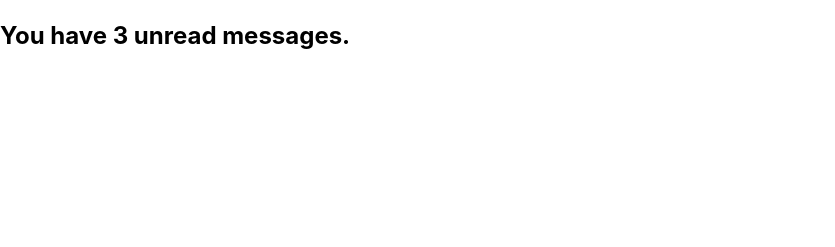
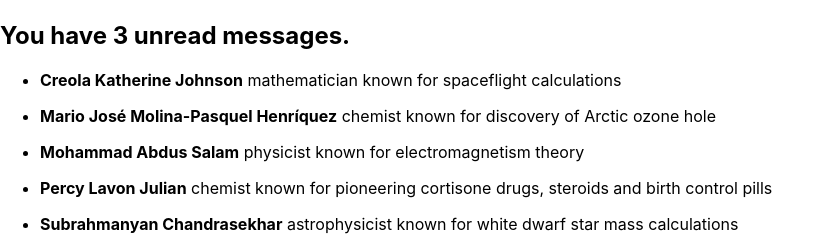
Before and after one commit to muthulakshmimurugan/reactjs, a React (Create React App) app: page / in a window 1280 px wide. Shown: the part 756-1003 px from the top of the page, without its empty margins (0-835 px from the left). Before the commit the page ends 826 px from the top, so only its background shows below. Built offline with nearby package versions, Linux system fonts and the light colour scheme.

Commit message:
rendering list

```diff
--- a/src/App.js
+++ b/src/App.js
@@ -5,6 +5,7 @@ import Clock from './lifecycle';
 import Toggle from './events';
 import LoginControl from './conditionalRendering';
 import Mailbox from './inlineIfConditional';
+import List from './renderingList';
 
  function AppTest() {
   const messages = ['React', 'Re: React', 'Re:Re: React'];
@@ -17,6 +18,7 @@ import Mailbox from './inlineIfConditional';
       <Toggle />
       <LoginControl />
       <Mailbox unreadMessages={messages} />
+    <List />
     </div>
 
 
--- /dev/null
+++ b/src/renderData.js
@@ -0,0 +1,32 @@
+
+export const people = [{
+    id: 0, // Used in JSX as a key
+    name: 'Creola Katherine Johnson',
+    profession: 'mathematician',
+    accomplishment: 'spaceflight calculations',
+    imageId: 'MK3eW3A'
+  }, {
+    id: 1, // Used in JSX as a key
+    name: 'Mario José Molina-Pasquel Henríquez',
+    profession: 'chemist',
+    accomplishment: 'discovery of Arctic ozone hole',
+    imageId: 'mynHUSa'
+  }, {
+    id: 2, // Used in JSX as a key
+    name: 'Mohammad Abdus Salam',
+    profession: 'physicist',
+    accomplishment: 'electromagnetism theory',
+    imageId: 'bE7W1ji'
+  }, {
+    id: 3, // Used in JSX as a key
+    name: 'Percy Lavon Julian',
+    profession: 'chemist',
+    accomplishment: 'pioneering cortisone drugs, steroids and birth control pills',
+    imageId: 'IOjWm71'
+  }, {
+    id: 4, // Used in JSX as a key
+    name: 'Subrahmanyan Chandrasekhar',
+    profession: 'astrophysicist',
+    accomplishment: 'white dwarf star mass calculations',
+    imageId: 'lrWQx8l'
+  }];
--- /dev/null
+++ b/src/renderingList.js
@@ -0,0 +1,15 @@
+import { people } from './renderData.js';
+
+export default function List() {
+  const listItems = people.map(person =>
+    <li key={person.id}>
+
+      <p>
+        <b>{person.name}</b>
+          {' ' + person.profession + ' '}
+          known for {person.accomplishment}
+      </p>
+    </li>
+  );
+  return <ul>{listItems}</ul>;
+}
```
